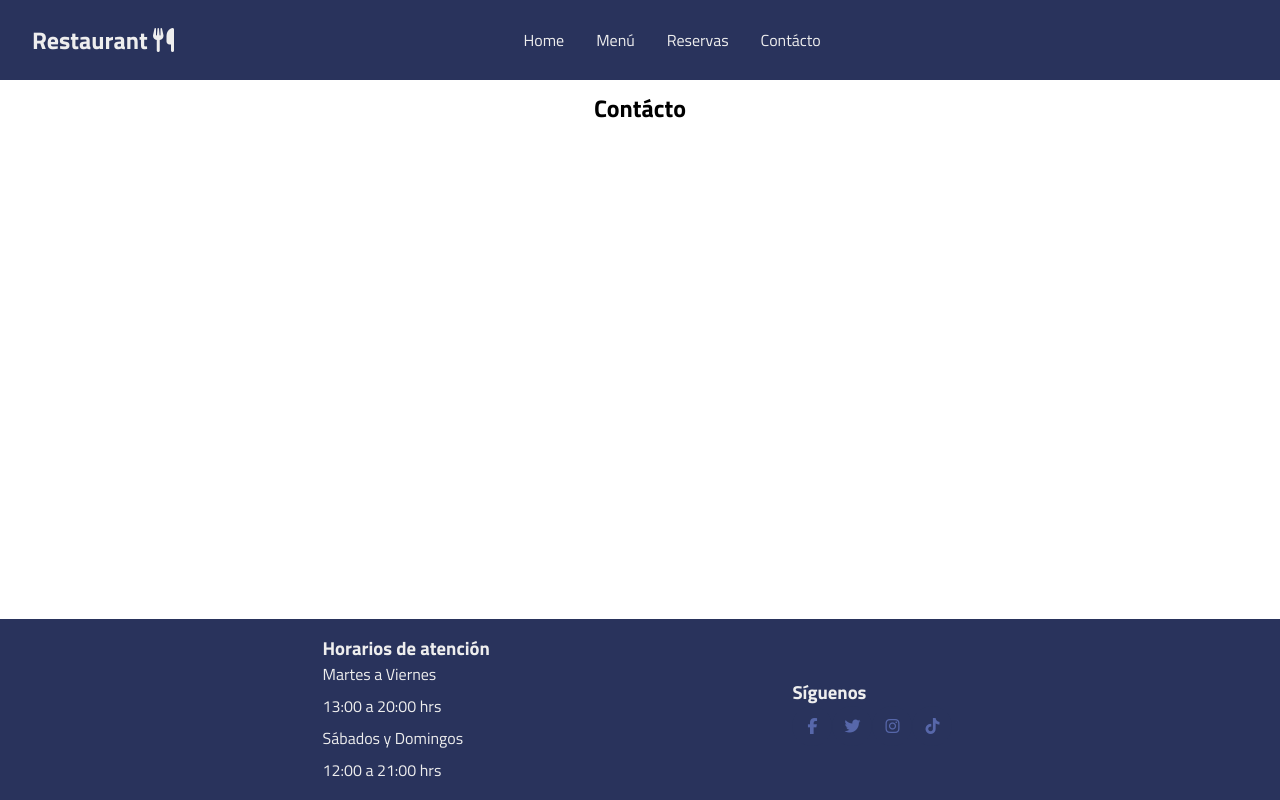
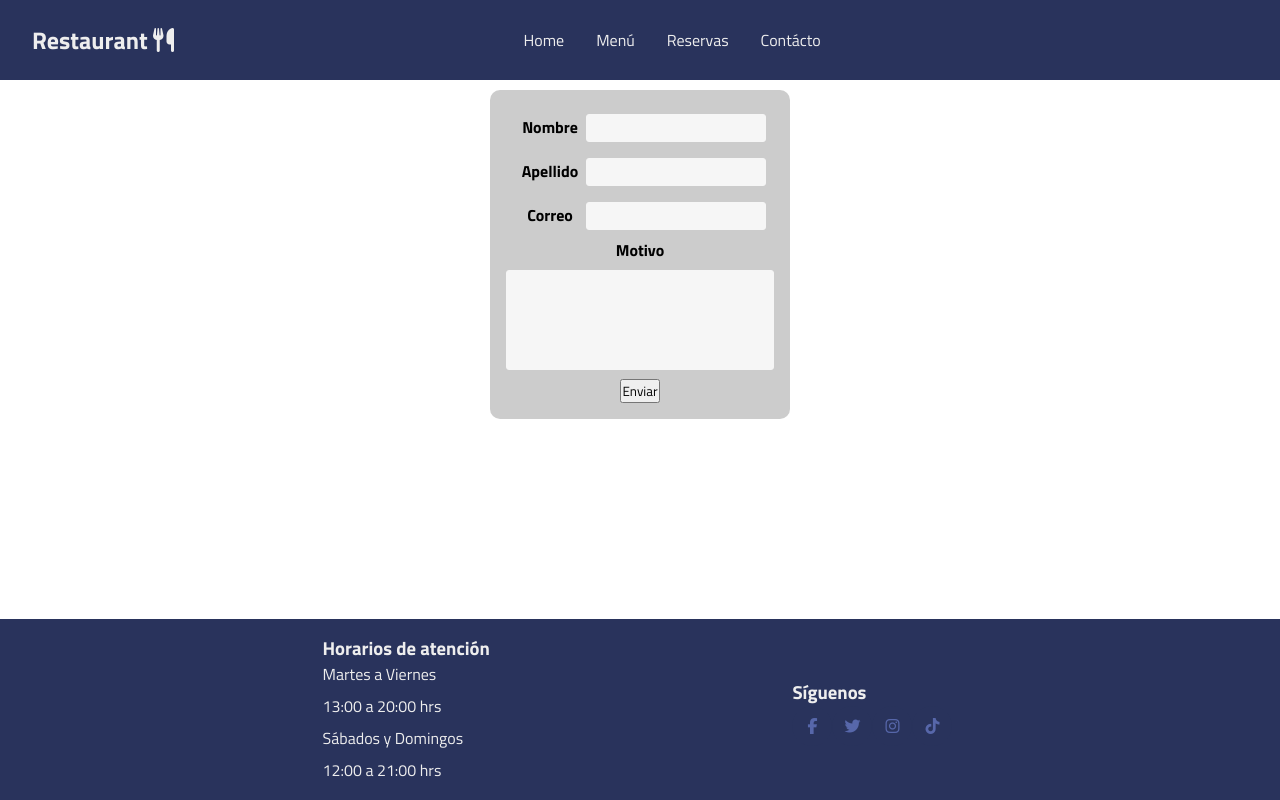
Before and after one commit to Franco-Odone/proyecto4M2BUDD-restaurantApp, a React (Create React App) app: page /contacto in a window 1280 px wide. Built offline with nearby package versions, Linux system fonts and the light colour scheme.

Commit message:
Quinto commit
Formulario de contácto

```diff
--- a/package.json
+++ b/package.json
@@ -6,6 +6,7 @@
     "@testing-library/jest-dom": "^5.16.5",
     "@testing-library/react": "^13.4.0",
     "@testing-library/user-event": "^13.5.0",
+    "formik": "^2.2.9",
     "react": "^18.2.0",
     "react-dom": "^18.2.0",
     "react-icons": "^4.6.0",
--- a/src/App.js
+++ b/src/App.js
@@ -2,10 +2,10 @@ import { Route, Routes } from "react-router-dom";
 
 import { Header } from "./components/Header";
 import { Home } from "./components/Home";
-import { Footer } from "./components/Footer";
 import { Menu } from "./views/Menú/Menu";
 import { Reservas } from "./views/Reservas/Reservas";
 import { Contacto } from "./views/Contácto/Contacto";
+import { Footer } from "./components/Footer";
 import "./style/style.css";
 
 function App() {
--- a/src/views/Contácto/Contacto.js
+++ b/src/views/Contácto/Contacto.js
@@ -1,9 +1,10 @@
-import "./contacto.css"
+import "./contacto.css";
+import { FormularioContacto } from "./FormularioContacto/FormularioContacto";
 
 const Contacto = () => {
   return (
     <div className="contacto">
-      <h2>Contácto</h2>
+      <FormularioContacto />
     </div>
   );
 };
--- /dev/null
+++ b/src/views/Contácto/FormularioContacto/FormularioContacto.js
@@ -0,0 +1,96 @@
+import { useFormik } from "formik";
+import "./formulario-contacto.css";
+
+const validate = (values) => {
+  const errors = {};
+  if (!values.name) {
+    errors.name = "Campo requerido";
+  } else if (values.name.length > 15) {
+    errors.name = "Máximo 15 caracteres";
+  }
+
+  if (!values.surname) {
+    errors.surname = "Campo requerido";
+  } else if (values.surname.length > 20) {
+    errors.surname = "Máximo 20 caracteres";
+  }
+
+  if (!values.email) {
+    errors.email = "Campo requerido";
+  } else if (!/^[A-Z0-9._%+-]+@[A-Z0-9.-]+\.[A-Z]{2,4}$/i.test(values.email)) {
+    errors.email = "Email inválido";
+  }
+
+  if (!values.contactReason) {
+    errors.contactReason = "Campo requerido";
+  } else if (values.contactReason.length > 30) {
+    errors.contactReason = "Máximo 30 caracteres";
+  }
+
+  return errors;
+};
+
+const FormularioContacto = () => {
+  // handleSubmit y handleChange son funciones nativas de formika, y values es una variable de estado de formika
+  // handleChange modifica el objeto y hadleSubmit manipula el objeto
+  const formik = useFormik({
+    initialValues: {
+      name: "",
+      surname: "",
+      email: "",
+      contactReason: "",
+    },
+    validate,
+    // mas adelante se usa un await con firebase
+    onSubmit: async function (values) {
+      console.log(values);
+      alert("Su mensaje ha sido enviado, lo contactaremos a la brevedad")
+      document.getElementById("frm").reset();
+    },
+  });
+
+  return (
+    <form onSubmit={formik.handleSubmit} id="frm">
+      <label htmlFor="name">Nombre</label>
+      <input
+        id="name"
+        name="name"
+        type="text"
+        onChange={formik.handleChange}
+      ></input>
+      {formik.errors.name ? <div>{formik.errors.name}</div> : null}
+
+      <label htmlFor="surname">Apellido</label>
+      <input
+        id="surname"
+        name="surname"
+        type="text"
+        onChange={formik.handleChange}
+      ></input>
+      {formik.errors.surname ? <div>{formik.errors.surname}</div> : null}
+
+      <label htmlFor="email">Correo</label>
+      <input
+        id="email"
+        name="email"
+        type="email"
+        onChange={formik.handleChange}
+      ></input>
+      {formik.errors.email ? <div>{formik.errors.email}</div> : null}
+
+      <label htmlFor="contactReason">Motivo</label>
+      <textarea
+        id="contactReason"
+        name="contactReason"
+        onChange={formik.handleChange}
+      ></textarea>
+      {formik.errors.contactReason ? (
+        <div>{formik.errors.contactReason}</div>
+      ) : null}
+
+      <button type="submit">Enviar</button>
+    </form>
+  );
+};
+
+export { FormularioContacto };
--- /dev/null
+++ b/src/views/Contácto/FormularioContacto/formulario-contacto.css
@@ -0,0 +1,54 @@
+* {
+    box-sizing: border-box;
+  }
+
+  form {
+    width: 300px;
+    padding: 16px;
+    border-radius: 10px;
+    margin: auto;
+    background-color: #ccc;
+  }
+
+  form label {
+    width: 72px;
+    font-weight: bold;
+    display: inline-block;
+  }
+
+  form input[type="text"],
+  form input[type="email"] {
+    width: 180px;
+    padding: 3px 10px;
+    border: 1px solid #f6f6f6;
+    border-radius: 3px;
+    background-color: #f6f6f6;
+    margin: 8px 0;
+    display: inline-block;
+  }
+
+  form input[type="submit"] {
+    width: 100%;
+    padding: 8px 16px;
+    margin-top: 32px;
+    border: 1px solid #000;
+    border-radius: 5px;
+    display: block;
+    color: #fff;
+    background-color: #000;
+  }
+
+  form input[type="submit"]:hover {
+    cursor: pointer;
+  }
+
+  textarea {
+    width: 100%;
+    height: 100px;
+    border: 1px solid #f6f6f6;
+    border-radius: 3px;
+    background-color: #f6f6f6;
+    margin: 8px 0;
+    resize: none;
+    display: block;
+  }
```
Also changed, not shown: 1 other file (tests, documents, lock files or other folders).
